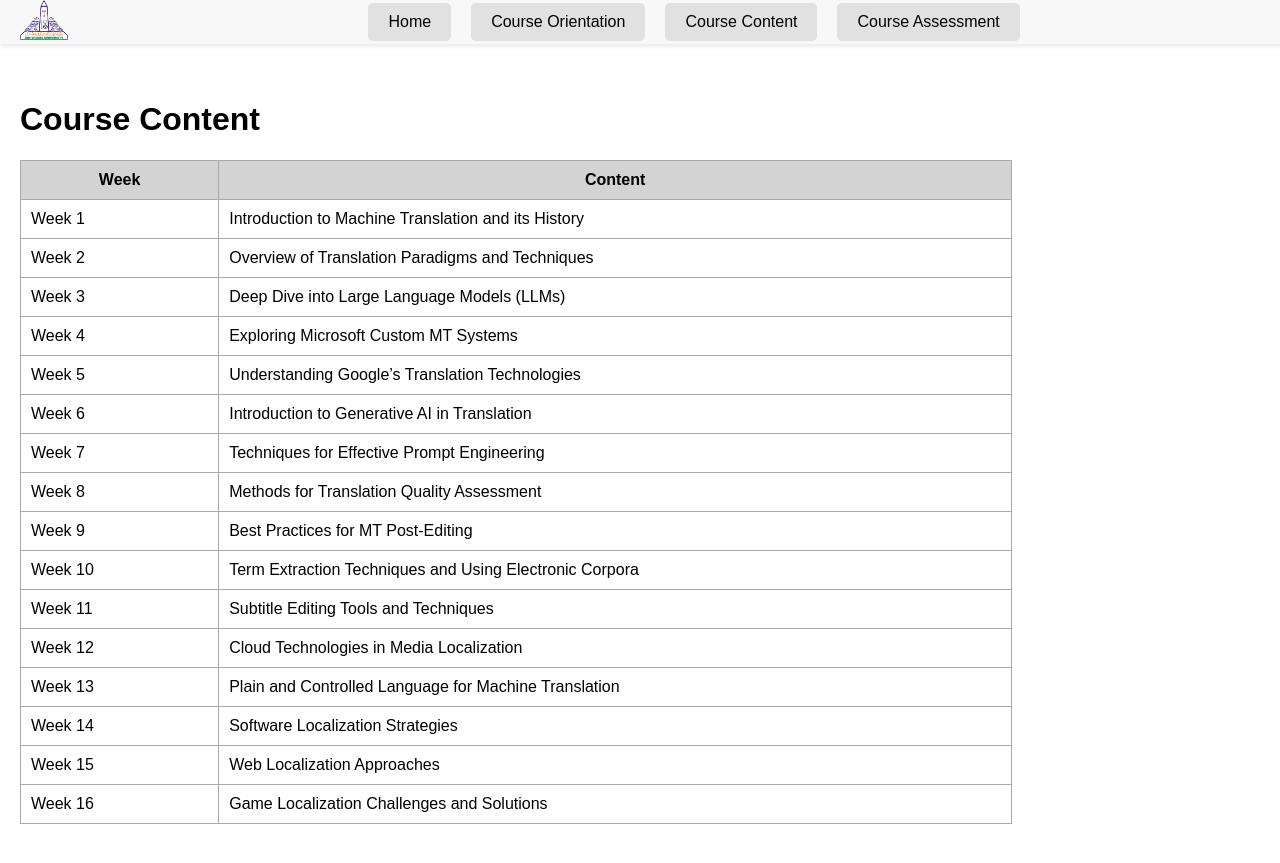
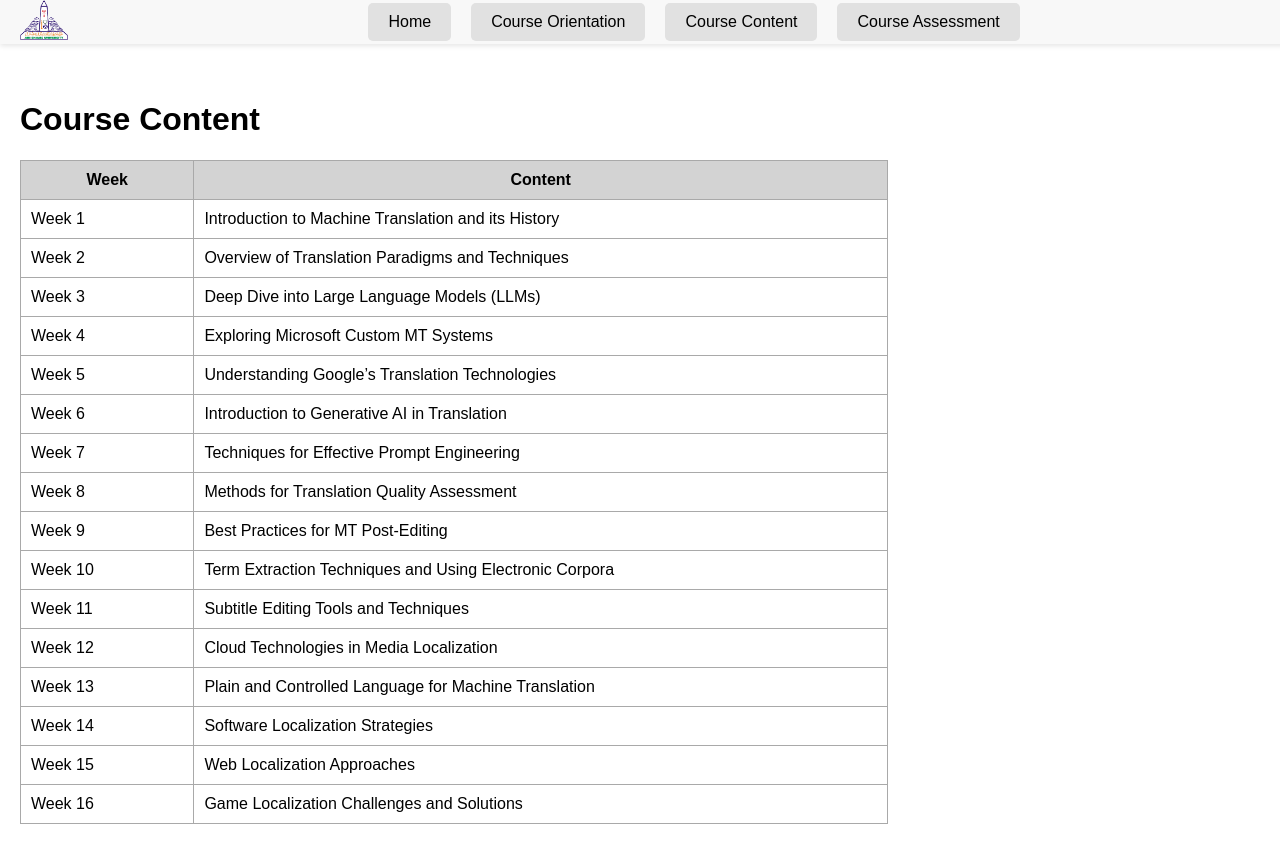
Before and after one commit to nessmadiab/nessmadiab.github.io, a Jekyll site: the page built from content.md, in a window 1280 px wide. Shown: the top 863 px of the page. Built offline with Jekyll 4.4.1, drawn with Linux system fonts in a browser that asks for light colours.

Commit message:
Update content.md

```diff
--- a/content.md
+++ b/content.md
@@ -5,7 +5,7 @@ title: "Course Content"
 
 # Course Content
 
-<table style="width: 80%; border-collapse: collapse;">
+<table style="width: 70%; border-collapse: collapse;">
   <thead>
     <tr style="background-color: lightgrey;">
       <th style="width: 20%; border: 1px solid darkgrey; font-weight: bold; padding: 10px;">Week</th>
```
